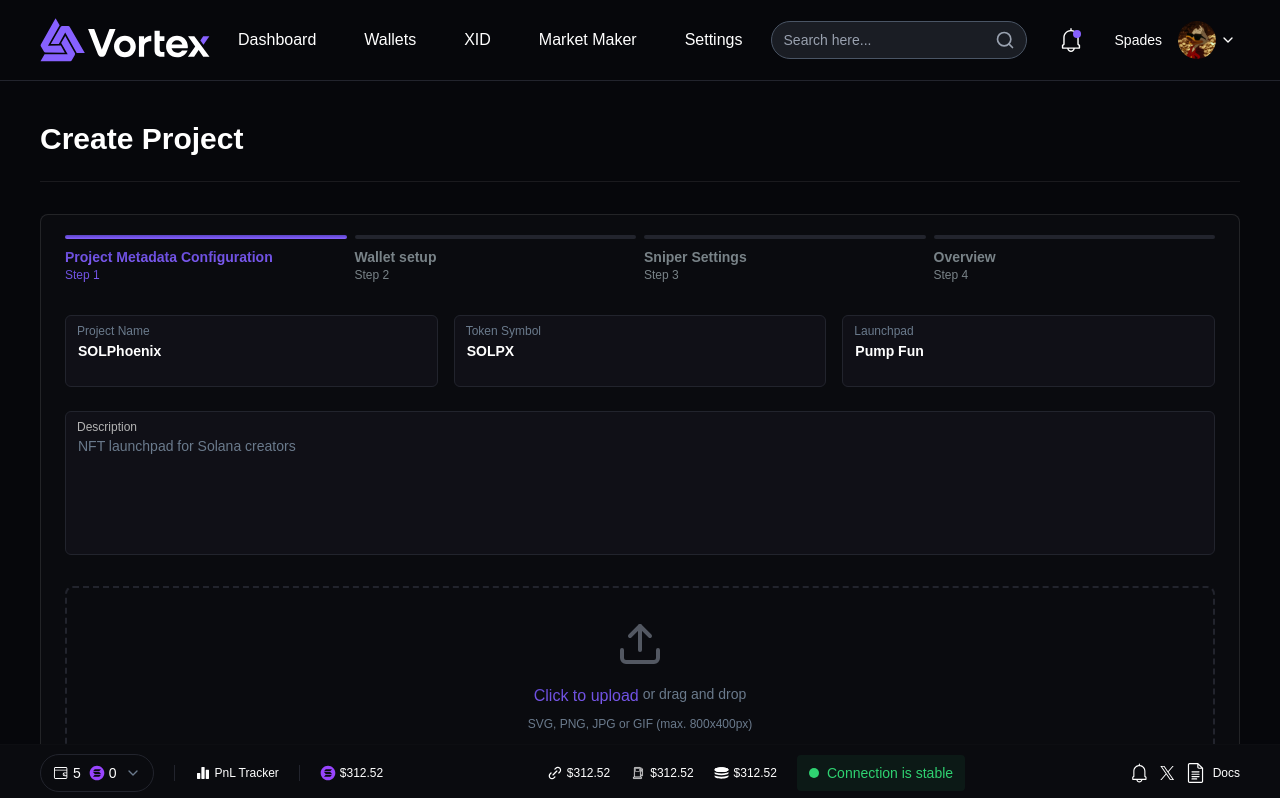
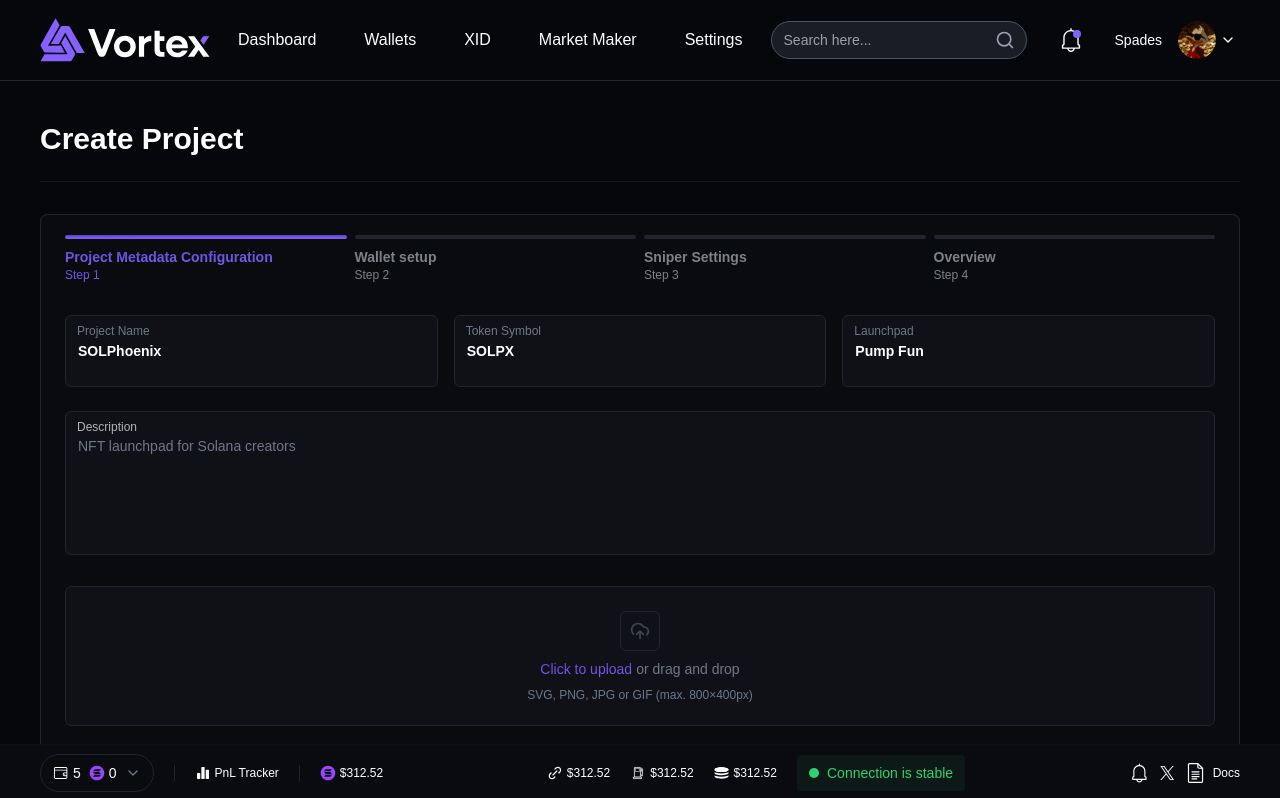
Before and after one commit to JaiKumarSuther/ventor, a Next.js app: page /create-project in a window 1280 px wide. Shown: the top 798 px of the page. Built offline with nearby package versions, Linux system fonts and the light colour scheme.

Commit message:
fixed something

```diff
--- a/components/ui/ProjectMetadataStep.tsx
+++ b/components/ui/ProjectMetadataStep.tsx
@@ -1,6 +1,6 @@
 "use client";
 import React from "react";
-import { Upload } from "lucide-react";
+import Image from "next/image";
 import DashboardActions from "@/components/ui/DashboardActions"; // Adjust path if needed
 
 interface ProjectMetadata {
@@ -96,17 +96,24 @@ export default function ProjectMetadataStep({
       </div>
 
       {/* Upload Box */}
-      <div className="space-y-2">
-        <div className="border-2 border-dashed border-[#22242D] rounded-lg p-8 text-center cursor-pointer">
-          <Upload className="mx-auto mb-4 text-[#535862]" size={48} />
-          <div className="flex gap-1 justify-center">
-            <p className="bg-gradient-to-b from-[#5A43C6] to-[#8761FF] bg-clip-text text-transparent">
+      <div className="w-full bg-[#101017] border border-[#22242D] rounded-md  h-35">
+        <div className="flex flex-col items-center justify-center gap-2 rounded-lg p-6 text-center cursor-pointer">
+          <div className="flex items-center justify-center border border-[#22242D] rounded-md w-10 h-10">
+            <Image
+              src="/assets/upload-cloud.svg"
+              width={20}
+              height={20}
+              alt="Upload"
+            />
+          </div>
+          <div className="flex gap-1 justify-center items-center">
+            <p className="text-sm bg-gradient-to-b from-[#5A43C6] to-[#8761FF] bg-clip-text text-transparent font-medium">
               Click to upload
             </p>
             <p className="text-sm text-[#6A7A8C]">or drag and drop</p>
           </div>
-          <p className="text-xs text-[#6A7A8C] mt-2">
-            SVG, PNG, JPG or GIF (max. 800x400px)
+          <p className="text-xs text-[#6A7A8C]">
+            SVG, PNG, JPG or GIF (max. 800×400px)
           </p>
         </div>
       </div>
```
Also changed, not shown: public/assets/upload-cloud.svg (added).
